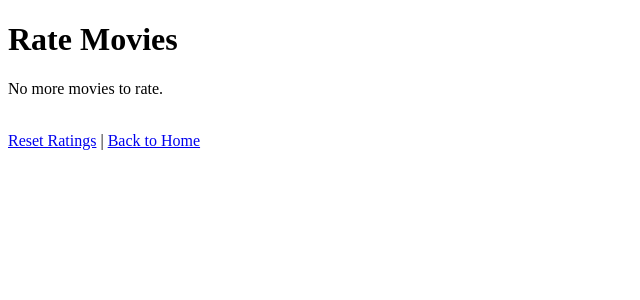
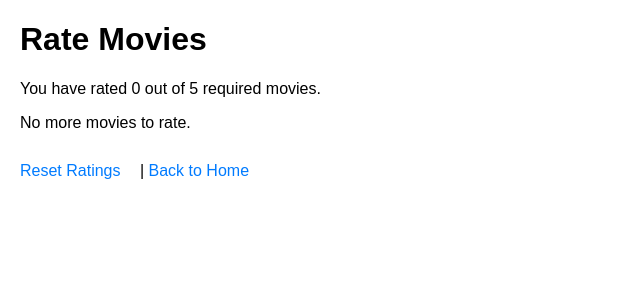
Before and after one commit to greenleafz/movie-recommendation, a Flask app: template app/templates/rate_movies.html in a window 1280 px wide. Shown: the top 300 px of the page, without its empty margins (0-640 px from the left). Run offline with Flask 3, Linux system fonts and the light colour scheme; the template is opened without the code that fills it, so the values that code supplies are empty; parts of the project's set-up code (start-up, migrations or seed data) failed here and were passed over.

Commit message:
Update templates for new rating functionality

```diff
--- a/app/templates/rate_movies.html
+++ b/app/templates/rate_movies.html
@@ -4,6 +4,10 @@
     <meta charset="UTF-8">
     <title>Rate Movies</title>
     <style>
+        body {
+            font-family: Arial, sans-serif;
+            margin: 20px;
+        }
         .star-rating {
             direction: rtl;
             font-size: 1.5em;
@@ -16,9 +20,7 @@
         .star-rating label {
             color: #ddd;
             cursor: pointer;
-        }
-        .star-rating label:before {
-            content: "★";
+            padding: 0 5px;
         }
         .star-rating input[type="radio"]:checked ~ label,
         .star-rating label:hover,
@@ -28,13 +30,15 @@
         .error {
             color: red;
             margin-top: 10px;
+            font-weight: bold;
         }
         table {
             width: 100%;
             border-collapse: collapse;
+            margin-top: 20px;
         }
         th, td {
-            padding: 8px 12px;
+            padding: 10px 15px;
             border-bottom: 1px solid #ddd;
             text-align: left;
         }
@@ -49,16 +53,51 @@
             font-size: 1em;
             margin-right: 10px;
             cursor: pointer;
+            border: none;
+            border-radius: 5px;
+            background-color: #007BFF;
+            color: white;
+        }
+        .navigation-buttons button:hover {
+            background-color: #0056b3;
+        }
+        .links {
+            margin-top: 30px;
+        }
+        .links a {
+            margin-right: 15px;
+            text-decoration: none;
+            color: #007BFF;
+        }
+        .links a:hover {
+            text-decoration: underline;
+        }
+        .progress {
+            margin-top: 10px;
+            font-size: 1em;
         }
     </style>
 </head>
 <body>
     <h1>Rate Movies</h1>
 
+    <!-- Progress Indicator -->
+    {% if session['rated_movies'] %}
+        <div class="progress">
+            You have rated {{ session['rated_movies']|length }} out of 5 required movies.
+        </div>
+    {% else %}
+        <div class="progress">
+            You have rated 0 out of 5 required movies.
+        </div>
+    {% endif %}
+
+    <!-- Error Message -->
     {% if error_message %}
         <p class="error">{{ error_message }}</p>
     {% endif %}
 
+    <!-- Movie Rating Form -->
     {% if movies %}
         <form method="post">
             <table>
@@ -72,19 +111,19 @@
                     <td>
                         <div class="star-rating">
                             <input type="radio" name="movie_{{ movie }}" id="movie_{{ loop.index }}_rating_5" value="5">
-                            <label for="movie_{{ loop.index }}_rating_5"></label>
+                            <label for="movie_{{ loop.index }}_rating_5" title="5 stars">&#9733;</label>
 
                             <input type="radio" name="movie_{{ movie }}" id="movie_{{ loop.index }}_rating_4" value="4">
-                            <label for="movie_{{ loop.index }}_rating_4"></label>
+                            <label for="movie_{{ loop.index }}_rating_4" title="4 stars">&#9733;</label>
 
                             <input type="radio" name="movie_{{ movie }}" id="movie_{{ loop.index }}_rating_3" value="3">
-                            <label for="movie_{{ loop.index }}_rating_3"></label>
+                            <label for="movie_{{ loop.index }}_rating_3" title="3 stars">&#9733;</label>
 
                             <input type="radio" name="movie_{{ movie }}" id="movie_{{ loop.index }}_rating_2" value="2">
-                            <label for="movie_{{ loop.index }}_rating_2"></label>
+                            <label for="movie_{{ loop.index }}_rating_2" title="2 stars">&#9733;</label>
 
                             <input type="radio" name="movie_{{ movie }}" id="movie_{{ loop.index }}_rating_1" value="1">
-                            <label for="movie_{{ loop.index }}_rating_1"></label>
+                            <label for="movie_{{ loop.index }}_rating_1" title="1 star">&#9733;</label>
                         </div>
                     </td>
                 </tr>
@@ -100,7 +139,8 @@
         <p>No more movies to rate.</p>
     {% endif %}
 
-    <br>
-    <a href="{{ url_for('reset_ratings') }}">Reset Ratings</a> | <a href="/">Back to Home</a>
+    <div class="links">
+        <a href="{{ url_for('reset_ratings') }}">Reset Ratings</a> | <a href="/">Back to Home</a>
+    </div>
 </body>
 </html>
```
